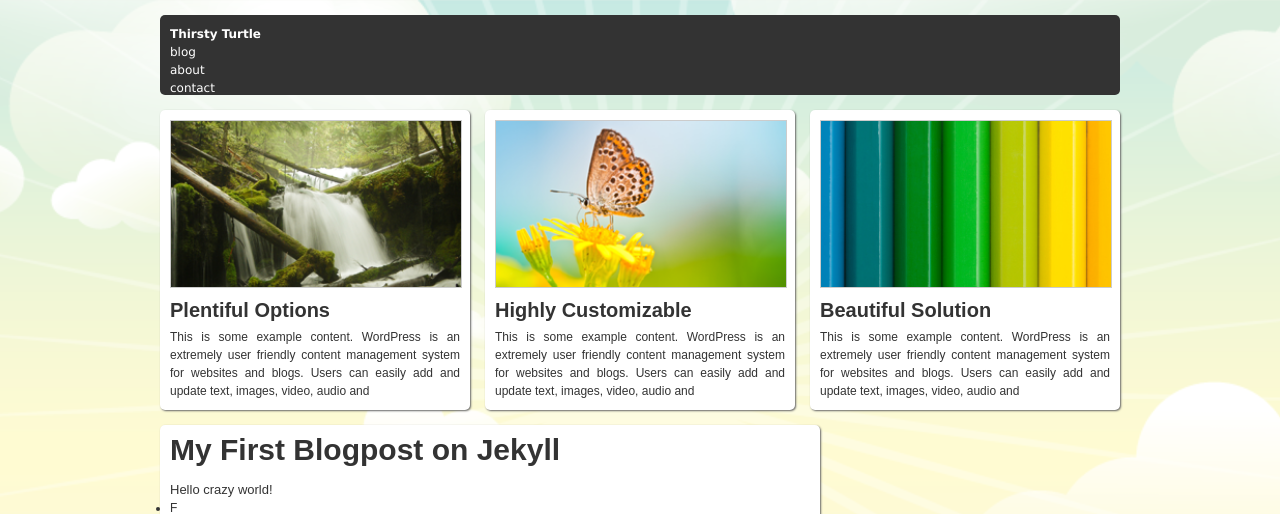
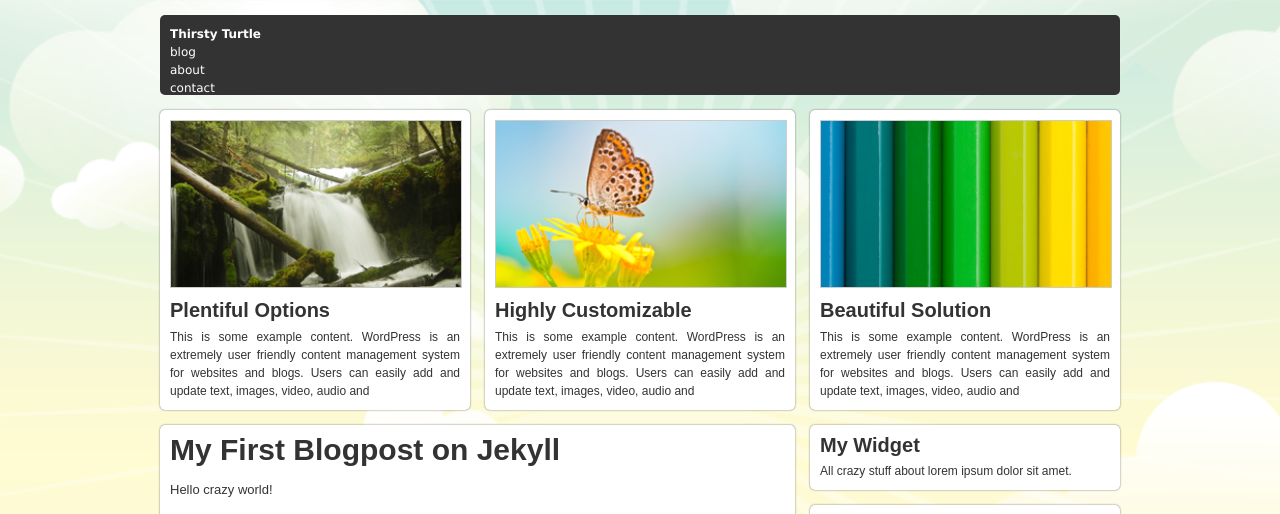
Before and after one commit to XavierTalpe/site-thirsty-turtle, a Jekyll site: the page built from index.html, in a window 1280 px wide. Shown: the top 514 px of the page. Built offline with Jekyll 4.4.1, drawn with Linux system fonts in a browser that asks for light colours; some of the changed text lies outside the part shown; grey boxes are pictures that could not be loaded.

Commit message:
Added support for widgets.

```diff
--- a/_layouts/home.html
+++ b/_layouts/home.html
@@ -50,7 +50,29 @@
       blogs. Users can easily add and update text, images, video, audio and</p>
   </article>
 
-  {{content}}
+  <section id="articles">
+    {{content}}
+  </section>
+
+  <div id="sidebar">
+    <div class="widget">
+      <h1>My Widget</h1>
+
+      <p>All crazy stuff about lorem ipsum dolor sit amet.</p>
+    </div>
+
+    <div class="widget">
+      <h1>My Widget</h1>
+
+      <p>All crazy stuff about lorem ipsum dolor sit amet.</p>
+    </div>
+
+    <div class="widget">
+      <h1>My Widget</h1>
+
+      <p>All crazy stuff about lorem ipsum dolor sit amet.</p>
+    </div>
+  </div>
 
   <footer>
     <small>Copyright &copy; 2009 - 2012 Thirsty Turtle. All rights reserved.</small>
--- a/css/style.css
+++ b/css/style.css
@@ -40,16 +40,16 @@ article {
   background: white;
   float: left;
   margin: 0 0 15px;
-  width: 640px;
+  width: 615px;
   padding: 10px;
   text-align: justify;
   border-radius: 5px;
   -moz-border-radius: 5px;
   -khtml-border-radius: 5px;
   -webkit-border-radius: 5px;
-  box-shadow: 1px 1px 2px 0 #666666;
-  -moz-box-shadow: 1px 1px 2px 0 #666666;
-  -webkit-box-shadow: 1px 1px 2px 0 #666666; }
+  box-shadow: 0 0 2px 0 #666666;
+  -moz-box-shadow: 0 0 2px 0 #666666;
+  -webkit-box-shadow: 0 0 2px 0 #666666; }
   article h1 {
     font-size: 30px;
     line-height: 30px;
@@ -89,6 +89,35 @@ article.featured {
     font-size: 12px;
     line-height: 18px; }
 
+.widget {
+  background: white;
+  margin: 0 0 15px;
+  width: 290px;
+  padding: 10px;
+  text-align: justify;
+  border-radius: 5px;
+  -moz-border-radius: 5px;
+  -khtml-border-radius: 5px;
+  -webkit-border-radius: 5px;
+  box-shadow: 0 0 2px 0 #666666;
+  -moz-box-shadow: 0 0 2px 0 #666666;
+  -webkit-box-shadow: 0 0 2px 0 #666666; }
+  .widget h1 {
+    font-size: 20px;
+    line-height: 20px;
+    margin: 0 0 7.5px; }
+  .widget p {
+    font-size: 12px;
+    line-height: 18px; }
+
+section#articles {
+  clear: both;
+  float: left; }
+
+#sidebar {
+  float: left;
+  margin: 0 0 0 15px; }
+
 footer {
   background: #333333;
   clear: both;
```
Also changed, not shown: _posts/2012-08-12-hello-world.md (+0 -4 lines), css/style.scss (+36 -4 lines).
